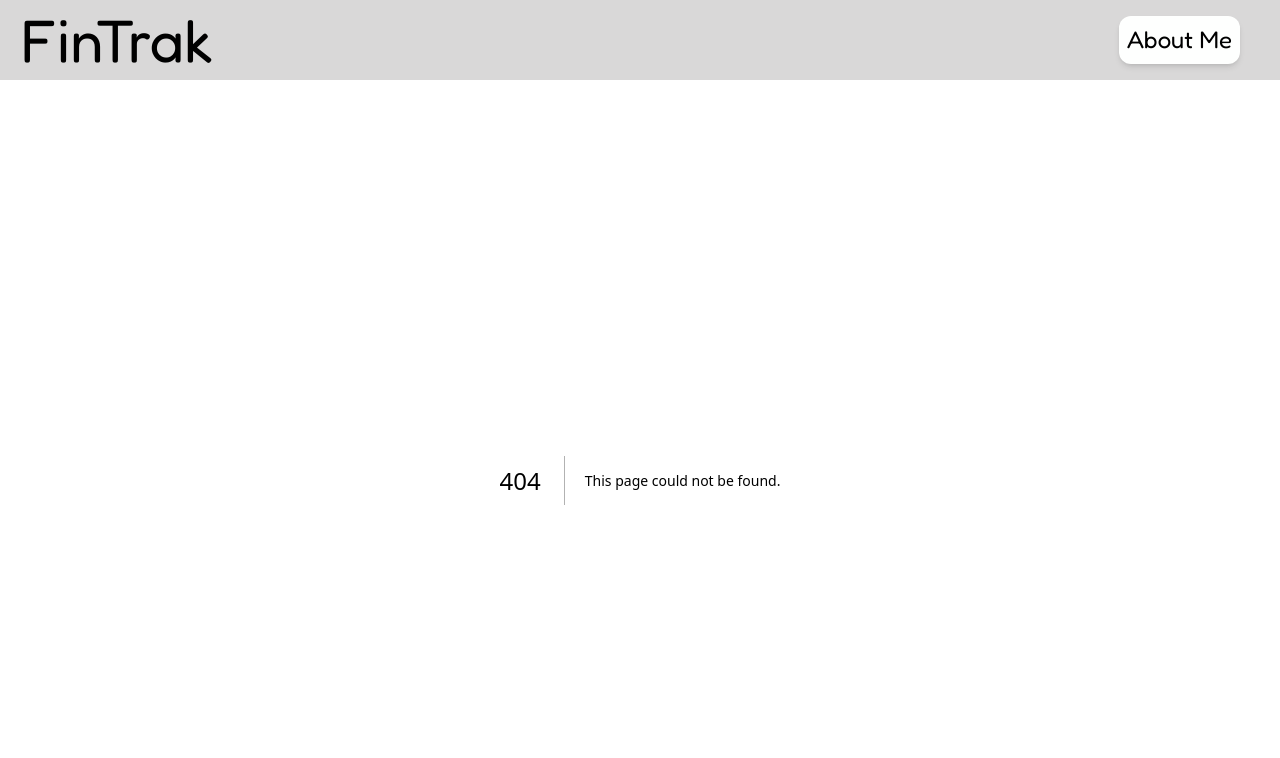
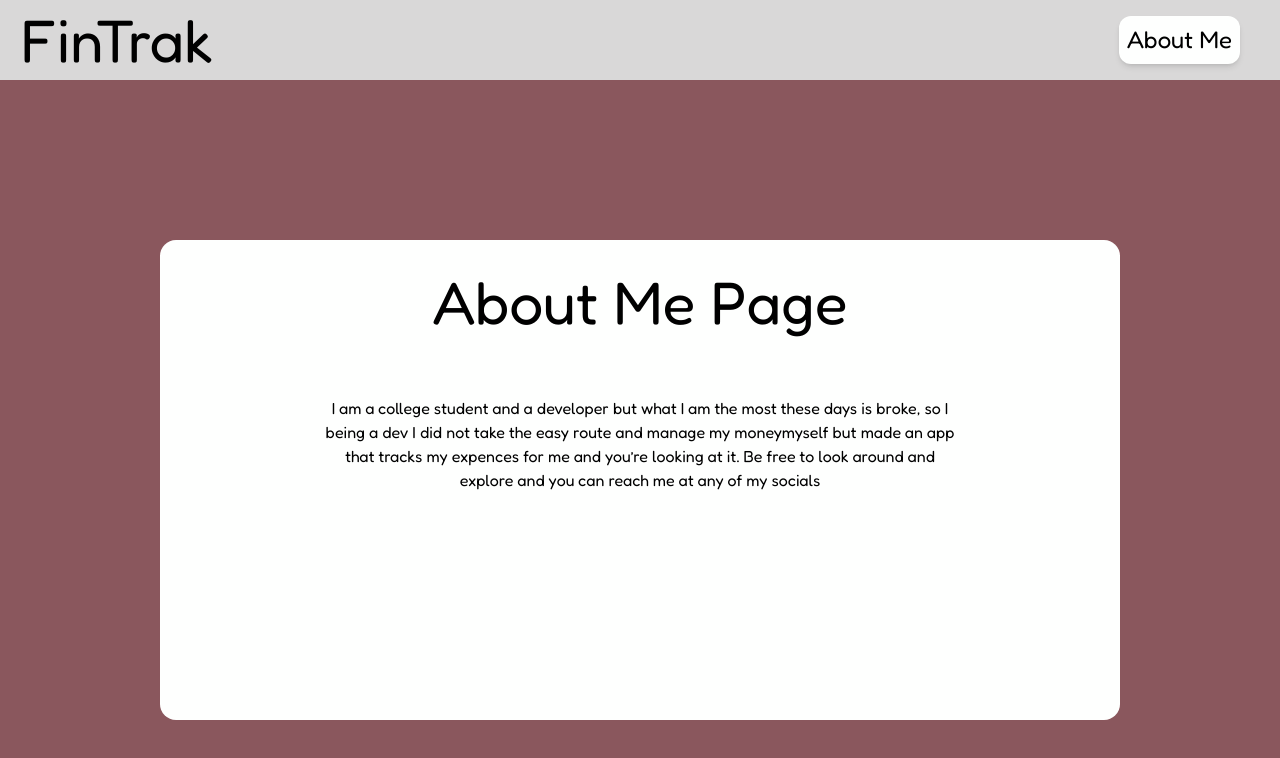
Before and after one commit to LoneStanding/fin_trak, a Next.js app: page /about-me in a window 1280 px wide. Before the commit this address had no page. Shown: the top 758 px of the page. Built offline with nearby package versions, Linux system fonts and the light colour scheme.

Commit message:
Made the Landing page

```diff
--- a/src/app/_components/TopNav.tsx
+++ b/src/app/_components/TopNav.tsx
@@ -1,13 +1,13 @@
-import { ClerkProvider, SignInButton, SignedIn, SignedOut, UserButton } from '@clerk/nextjs'
+import Link from 'next/link'
 
 export default function TopNav(){
     return(
         <nav className='flex w-full h-20 items-center justify-between bg-platinum'>
             <div className=' ml-5 float-left'>
-                <h1 className='text-6xl'>FinTrak</h1>
+                <h1 className='text-6xl'><Link href='/'>FinTrak</Link></h1>
             </div>
             <div className='mr-10'>
-                <button type="button" className='text-2xl bg-plaster_white shadow-md rounded-xl p-2'>About Me</button>
+                <button type="button" className='text-2xl bg-plaster_white shadow-md rounded-xl p-2'><Link href='/about-me/'>About Me</Link></button>
             </div>
         </nav>
     )
--- /dev/null
+++ b/src/app/about-me/page.tsx
@@ -0,0 +1,11 @@
+export default function AbouMePage() {
+    //Need to Add Socials
+    return(
+    <main className="flex justify-center items-center bg-rose_toupe w-full min-h-screen">
+      <div className="flex flex-col container justify-start items-center bg-plaster_white h-99 w-3/4 rounded-2xl">
+        <h1 className="text-6xl mt-8">About Me Page</h1>
+        <p className="mt-16 h-auto w-2/3 text-center">I am a college student and a developer but what I am the most these days is broke, so I being a dev I did not take the easy route and manage my moneymyself but made an app that tracks my expences for me and you’re looking at it. Be free to look around and explore and you can reach me at any of my socials</p>
+      </div>
+    </main>
+    )
+}
--- a/src/app/layout.tsx
+++ b/src/app/layout.tsx
@@ -10,7 +10,7 @@ import TopNav from "./_components/TopNav";
 
 export const metadata = {
   title: "FinTrak",
-  description: "Generated by LoneStanding",
+  description: "Generated by Aadarsh Param Akhouri",
   icons: [{ rel: "icon", url: "/favicon.ico" }],
 };
 
--- a/tailwind.config.ts
+++ b/tailwind.config.ts
@@ -14,6 +14,19 @@ export default {
         plaster_white: '#FEFFFE',
         shamock_green: '#169C55',
         rose_toupe: '#8A575D',
+      },
+      width:{
+        wmiddlebox: '1148px',
+        98:'',
+      },
+      height:{
+        hmiddlebox: '765px',
+        99:'30rem',
+        100: '40rem',
+      },
+      minHeight:{
+        99:'30rem',
+        100: '40rem',
       }
     },
   },
```
Also changed, not shown: src/app/page.tsx (+21 -3 lines), 1 other file (tests, documents, lock files or other folders).
